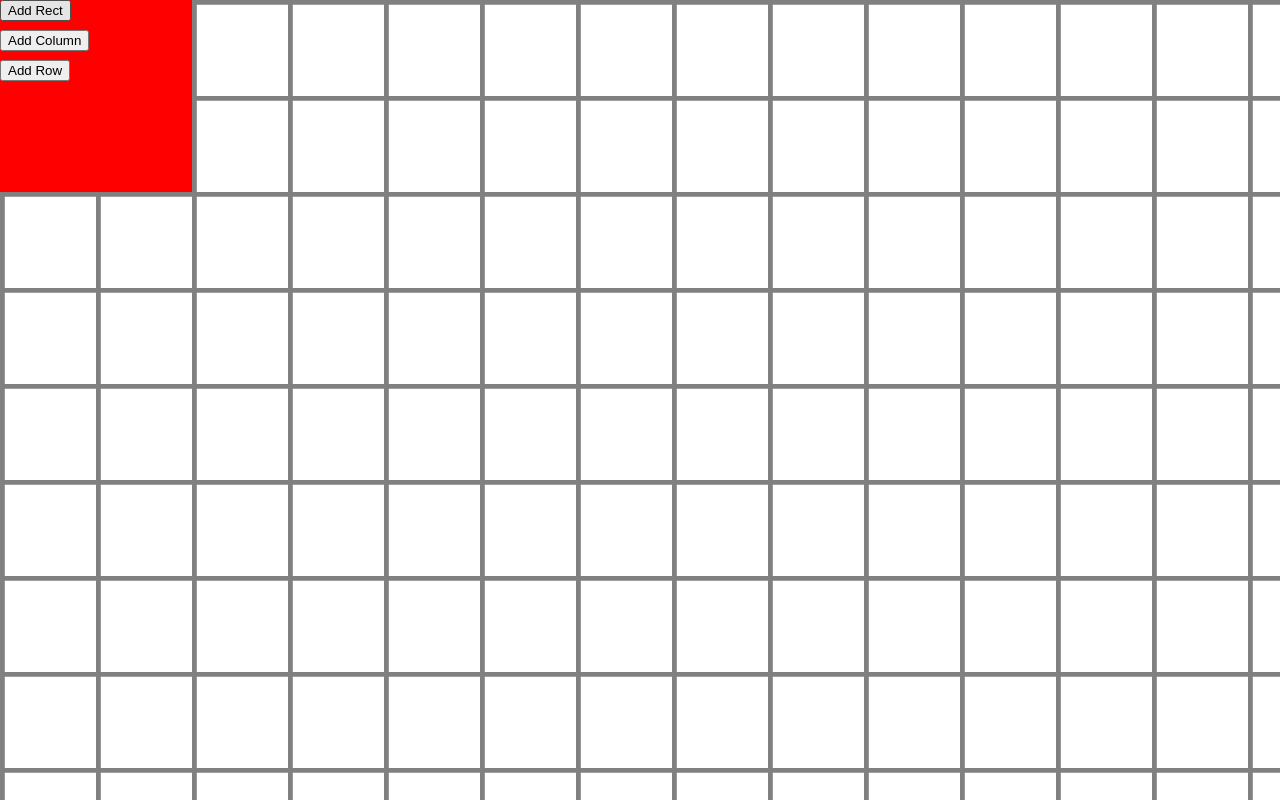
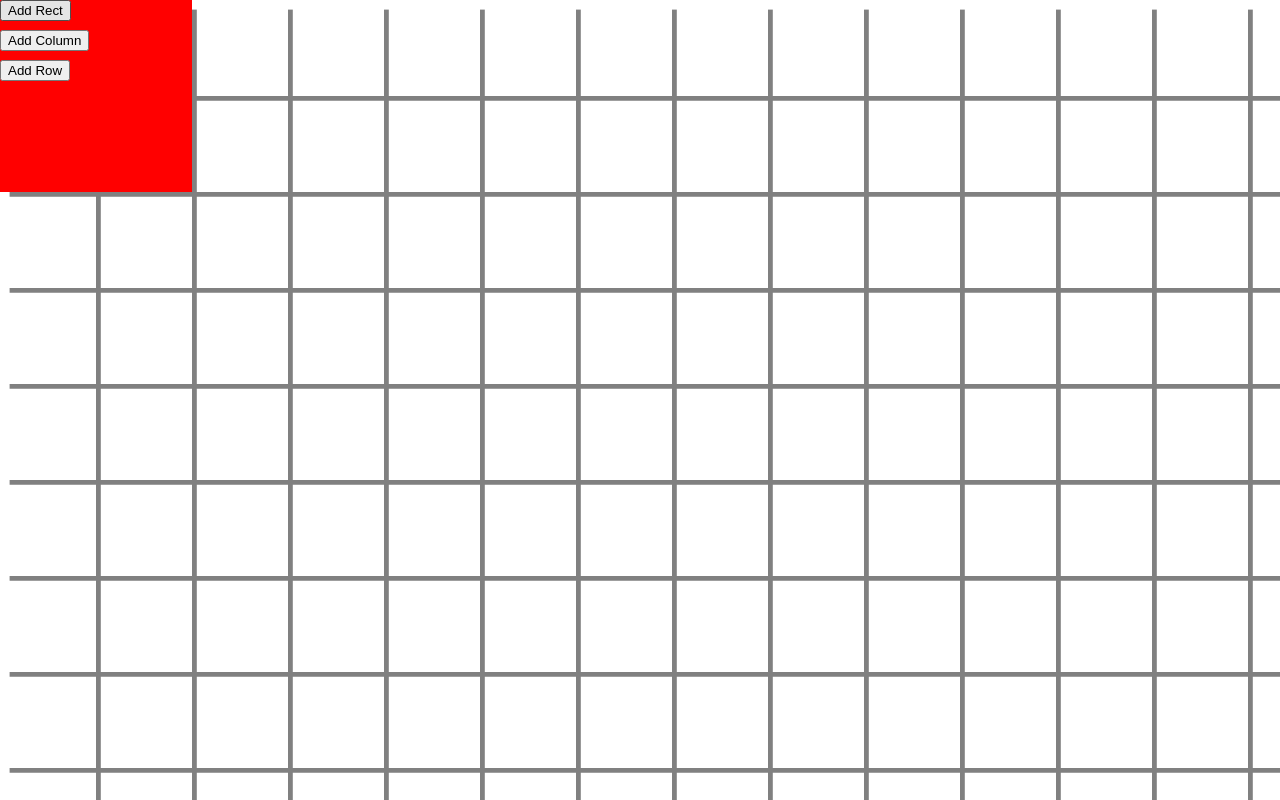
Before and after one commit to djrenren/battlegrid, a React (Create React App) app: page / in a window 1280 px wide. Built offline with nearby package versions, Linux system fonts and the light colour scheme.

Commit message:
Bugfixes. Safari sucks

```diff
--- a/public/index.html
+++ b/public/index.html
@@ -3,7 +3,7 @@
   <head>
     <meta charset="utf-8" />
     <link rel="icon" href="%PUBLIC_URL%/favicon.ico" />
-    <meta name="viewport" content="initial-scale=1.0, maximum-scale=1.0, user-scalable=no" />
+    <meta name="viewport" content="width=device-width, initial-scale=1.0, maximum-scale=1.0, user-scalable=no" />
     <meta name="theme-color" content="#000000" />
     <meta
       name="description"
--- a/src/App.css
+++ b/src/App.css
@@ -1,8 +1,9 @@
 .App {
   text-align: center;
   width: 100%;
-  height: 100%;
   overflow: hidden;
+  white-space: nowrap;
+  position: relative;
 }
 
 .App-logo {
--- a/src/App.tsx
+++ b/src/App.tsx
@@ -26,7 +26,7 @@ const App = connect()(function App() {
     });
   };
   return (
-    <div className="App" style={{ position: "relative" }}>
+    <div className="App">
       <Grid dimX={x} dimY={y}>
         {
           <rect
--- a/src/components/grid/Grid.css
+++ b/src/components/grid/Grid.css
@@ -1,12 +1,12 @@
 .gridsvg {
     padding: 0;
     margin: 0;
-    display: inline-block;
-    width: auto;
-    height: auto;
+    display: block;
     overflow: hidden !important;
 }
 .gridsvg * {
+    margin: 0;
+    padding: 0;
     overflow: hidden;
 }
 .grid:active {
@@ -16,9 +16,9 @@
     margin: 0;
     padding: 0;
     width: 100%;
+    height: auto;
     max-height: 100%;
-    display: grid;
-    justify-items: center;
-    align-items: center;
+    position: relative;
     overflow: scroll;
+    grid-auto-rows: 1fr;
 }
--- a/src/components/grid/Grid.tsx
+++ b/src/components/grid/Grid.tsx
@@ -20,6 +20,7 @@ type Offset = [number, number];
 function Grid(props: PropsWithChildren<GridProps>) {
   let ref = useRef<HTMLDivElement>(null);
   let svgRef = useRef<SVGSVGElement>(null);
+  let commitRef = useRef<ReturnType<typeof setTimeout>>(null);
 
   // We track performance critical state using refs and commit manually
   let [scaleState, unsafeSetScale] = useState(1);
@@ -29,6 +30,7 @@ function Grid(props: PropsWithChildren<GridProps>) {
 
   // These setters keep the UI in sync with the instance variables
   let setOffset = useCallback((o: Offset, apply?: boolean) => {
+    console.log(o)
     o = [
       Math.min(svgRef.current!.scrollWidth - ref.current!.offsetWidth, Math.max(o[0], 0)),
       Math.min(svgRef.current!.scrollHeight - ref.current!.offsetHeight, Math.max(o[1], 0))
@@ -46,9 +48,9 @@ function Grid(props: PropsWithChildren<GridProps>) {
   }, [svgRef, props.dimX, props.dimY]);
 
   let commitTransform = useCallback(() => {
-    unsafeSetScale(scale.current);
-    unsafeSetOffset(offset.current);
-  }, [setOffset, offset, setScale, scale])
+      unsafeSetScale(scale.current);
+      unsafeSetOffset(offset.current);
+  }, [offset, scale])
 
 
   // Does fancy math to zoom around a mouse location. Location given relative to viewport
@@ -63,7 +65,7 @@ function Grid(props: PropsWithChildren<GridProps>) {
   }, [setScale, setOffset, offset])
 
   // FFX & Chrome emulate pinch to zoom as control + mousewheel
-  const scroll = useCallback((ev: any) => {
+  const wheel = useCallback((ev: any) => {
     if (ev.ctrlKey && svgRef) {
       ev.preventDefault();
       let mouseX = ev.pageX - window.scrollX;
@@ -71,11 +73,15 @@ function Grid(props: PropsWithChildren<GridProps>) {
       let delta = -1 * ev.deltaY * 0.05 * scale.current;
       let newScale = scale.current + delta;
       performZoom(mouseX, mouseY, scale.current, newScale);
-      window.requestAnimationFrame(commitTransform);
-    } else {
-      setOffset([ref.current!.scrollLeft, ref.current!.scrollTop], false)
+      commitTransform();
     }
-  }, [ref, svgRef, scale, offset]);
+  }, [ref, svgRef, scale, commitTransform, performZoom, setOffset]);
+
+  const scroll = useCallback((ev: any) => {
+    setOffset([ref.current!.scrollLeft, ref.current!.scrollTop], false)
+    //setOffset([offset.current[0] + ev.deltaX, offset.current[1] + ev.deltaY], false)
+    commitTransform()
+  }, [setOffset, ref, commitTransform]);
 
   useEffect(() => {
     const wasd = (ev: KeyboardEvent) => {
@@ -140,7 +146,7 @@ function Grid(props: PropsWithChildren<GridProps>) {
       elem.removeEventListener("pointermove", move);
       elem.removeEventListener("pointerup", up);
     }
-  }, [setOffset, ref, offset])
+  }, [setOffset, ref, offset, commitTransform])
   useEffect(() => {
     const elem = ref.current!;
     let initialscale = 1;
@@ -151,7 +157,8 @@ function Grid(props: PropsWithChildren<GridProps>) {
     };
     const gesture = (ev: any) => {
       ev.preventDefault();
-      performZoom(ev.clientX, ev.clientY, scale.current, ev.scale * initialscale);
+
+      performZoom(ev.clientX, ev.clientY, scale.current, (ev.scale-1) + initialscale);
     };
     const endgesture = (ev: any) => {
       ev.preventDefault();
@@ -161,12 +168,18 @@ function Grid(props: PropsWithChildren<GridProps>) {
     elem.addEventListener("gesturestart", startgesture);
     elem.addEventListener("gestureend", endgesture);
     elem.addEventListener("gesturechange", gesture);
-    elem.addEventListener("wheel", scroll)
+    svgRef.current!.addEventListener("gesturestart", endgesture);
+    elem.addEventListener("wheel", wheel)
+    elem.addEventListener("scroll", scroll)
+
+    let svgElem = svgRef.current!;
     return () => {
       elem.removeEventListener("gesturestart", startgesture);
       elem.removeEventListener("gestureend", endgesture);
+      svgElem.removeEventListener("gesturestart", endgesture);
       elem.removeEventListener("gesturechange", gesture);
-      elem.removeEventListener("wheel", scroll)
+      elem.removeEventListener("wheel", wheel);
+      elem.removeEventListener("scroll", scroll);
     };
   });
 
@@ -186,7 +199,6 @@ function Grid(props: PropsWithChildren<GridProps>) {
         className="gridsvg"
         style={{
           display: "block",
-          position: "relative",
           //transition: "all 0.01s",
           //transitionTimingFunction: "ease-out",
           background: "white",
@@ -205,7 +217,7 @@ function Grid(props: PropsWithChildren<GridProps>) {
             ></path>
           </pattern>
         </defs>
-        <rect width={props.dimX-.1} height={props.dimY-.1} fill="url(#grid)"></rect>
+        <rect x=".1" y=".1" width={props.dimX-1} height={props.dimY-1} fill="url(#grid)"></rect>
         {props.children}
       </svg>
     </div>
--- a/src/index.css
+++ b/src/index.css
@@ -1,25 +1,36 @@
-body,
-html {
+
+* {
+  white-space: nowrap;
+  box-sizing: border-box;
+}
+
+body {
   margin: 0;
   font-family: -apple-system, BlinkMacSystemFont, "Segoe UI", "Roboto", "Oxygen", "Ubuntu", "Cantarell", "Fira Sans",
     "Droid Sans", "Helvetica Neue", sans-serif;
   -webkit-font-smoothing: antialiased;
   -moz-osx-font-smoothing: grayscale;
-  max-height: 100%;
-  height: 100%;
   overflow: hidden;
   display: block;
+  position: relative;
+  height: 100vh;
   padding: 0;
 }
 
-* {
-  box-sizing: border-box;
+body {
+  white-space: nowrap;
 }
+
 
 #root {
   width: 100%;
-  height: 100%;
+  max-width: 100%;
+  max-height: 100%;
   overflow: hidden;
+  position: relative;
+  display: grid;
+  grid-auto-rows: 1fr;
+  grid-auto-columns: minmax(0, 1fr);
 }
 
 code {
--- a/src/index.tsx
+++ b/src/index.tsx
@@ -5,7 +5,7 @@ import App from './App';
 import { Provider } from 'react-redux';
 import { createStore } from 'redux';
 import { rootReducer } from './redux';
-import * as serviceWorker from './serviceWorker';
+//import * as serviceWorker from './serviceWorker';
 
 const store = createStore(rootReducer);
 
@@ -21,4 +21,4 @@ ReactDOM.render(
 // If you want your app to work offline and load faster, you can change
 // unregister() to register() below. Note this comes with some pitfalls.
 // Learn more about service workers: https://bit.ly/CRA-PWA
-serviceWorker.unregister();
+//serviceWorker.unregister();
```
